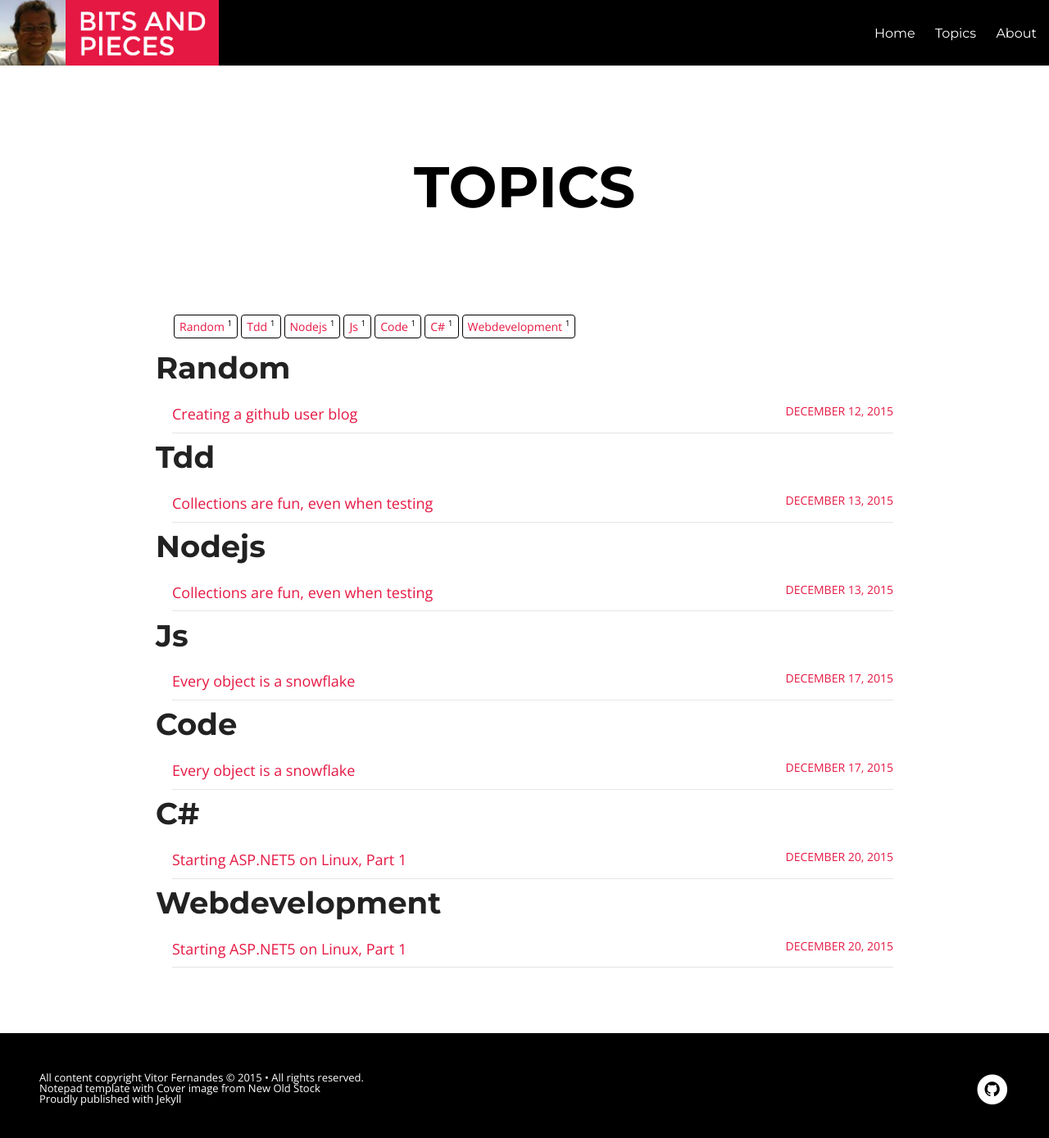
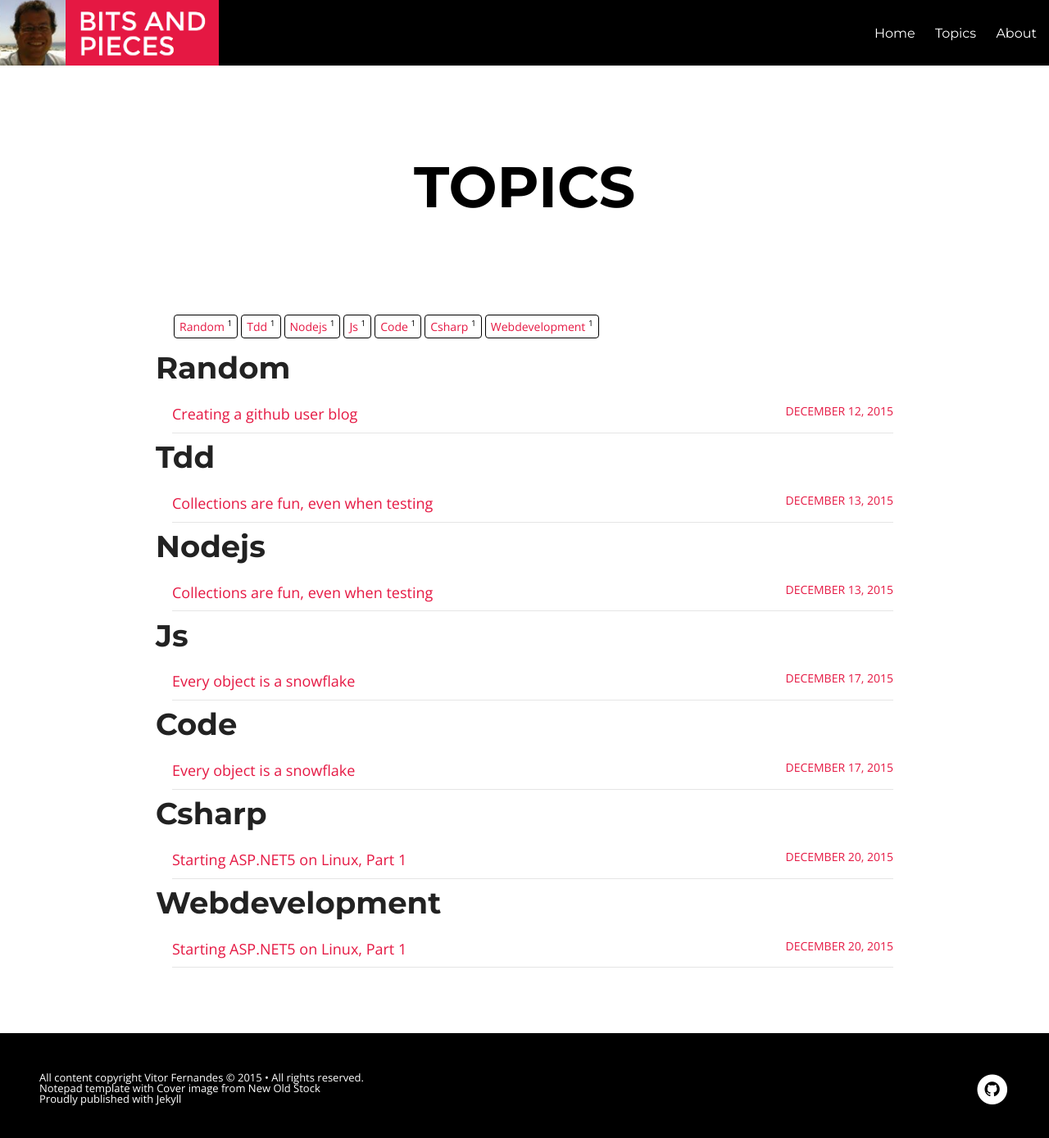
Before and after one commit to vmlf01/vmlf01.github.io, a Jekyll site: the page built from categories.html, in a window 1280 px wide and 1400 px high. Shown: the top 1389 px of the window at 82% size. Built offline with Jekyll 4.4.1, drawn with Linux system fonts in a browser that asks for light colours; nearby versions of some CDN libraries; Markdown is read by kramdown in place of the engine named in the settings.

Commit message:
fix c# category name

```diff
--- a/_config.yml
+++ b/_config.yml
@@ -112,7 +112,7 @@ prose:
           value: personal
           options:
             - name: "C#"
-              value: c#
+              value: csharp
             - name: "Node.js"
               value: nodejs
             - name: "Code"
--- a/_posts/2015-12-20-starting-asp-net-5-part1.md
+++ b/_posts/2015-12-20-starting-asp-net-5-part1.md
@@ -4,7 +4,7 @@ title: "Starting ASP.NET5 on Linux, Part 1"
 description:
 headline:
 modified: 2015-12-20 16:31:28 +0000
-category: [c#, webdevelopment]
+category: [csharp, webdevelopment]
 tags: [c#, code]
 imagefeature:
 mathjax:
```
